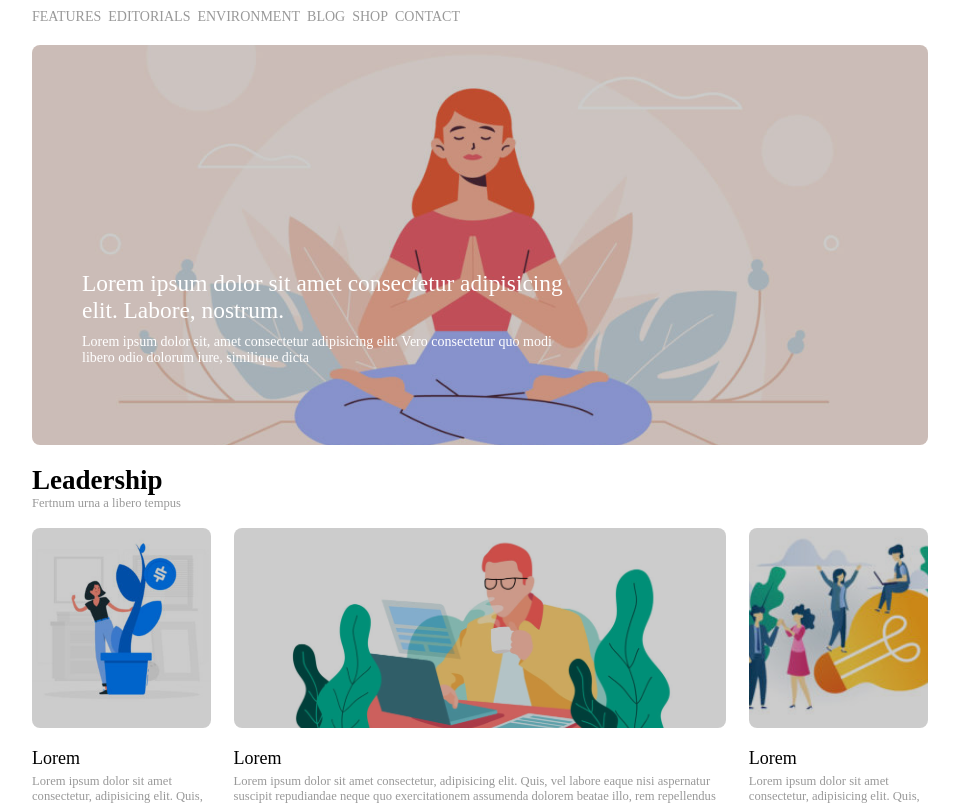
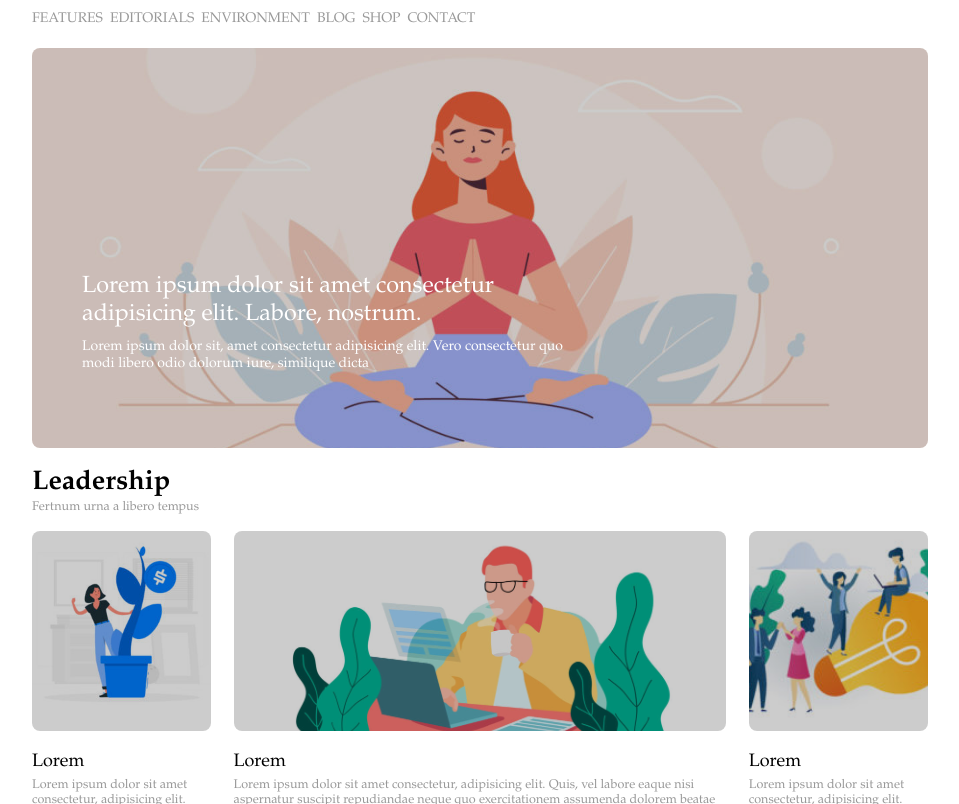
Before and after one commit to sargon17/htmlcss-wp, a plain HTML site: page index.html in a window 1280 px wide. Shown: the part 81-885 px from the top of the page, without its empty margins (160-1119 px from the left). Drawn offline with Linux system fonts and the light colour scheme.

Commit message:
commented css file

```diff
--- a/style/style.css
+++ b/style/style.css
@@ -1,164 +1,154 @@
-/* font */
-h2{
+* {
+  font-family: "Montserrat", "Garamond", "Trebuchet MS", "Lucida Sans Unicode",
+    "Lucida Grande", "Lucida Sans", Arial, sans-serif;
+}
+
+/* font general */
+h2 {
   font-size: 1.5em;
 }
-h3{
+h3 {
   font-weight: 400;
   margin: 5px 0;
 }
-h5{
+h5 {
   font-weight: 400;
   font-size: 18px;
 }
-h5>span{
+h5 > span {
   color: red;
   font-size: 1.3em;
 }
-p{
-    font-size: .7em;
+p {
+  font-size: 0.7em;
   color: #999;
 }
-/* font */
+/* / font */
 
-
-
-
-.content{
+.content {
   width: 70%;
-    /* height: 100vh; */
   margin: auto;
 }
-header{
-    min-height: 10vh;
-}
-.container{
+
+/* reusable component */
+.container {
   min-height: 30vh;
   border-radius: 8px;
   overflow: hidden;
 }
 
-ul{
+.margin-bottom {
+  margin-bottom: 20px;
+}
+/* reusable component */
+
+/* header + logo */
+header {
+  min-height: 10vh;
+}
+.logo-wrapper img {
+  width: 150px;
+  margin-top: 2px;
+}
+/* header + logo */
+
+/* navigation */
+nav {
+  margin: 15px auto 0 0;
+}
+ul {
   font-size: 0px;
 }
-
-.logo-wrapper img{
-    width: 150px;
-    margin-top:2px;
-}
-
-
-
-
-
-/* navigation */
-nav{
-    margin: 15px auto 0 0;
-}
-nav>ul li{
+nav > ul li {
   display: inline-block;
 }
-li>a{
+li > a {
   font-size: 14px;
   text-transform: uppercase;
   color: #999;
-    padding: .2em .5em;
+  padding: 0.2em 0.5em;
 }
-a:hover{
+a:hover {
   color: #444;
-    transition: .3s ease-out;
+  transition: 0.3s ease-out;
 }
-li a:first-child{
+li a:first-child {
   padding-left: 0;
 }
 /* / navigation */
 
-
-
-
-
 /* jumbo tron */
-.jumbo-tron{
+.jumbo-tron {
   height: 400px;
   background: url("../img/banner.jpg") center;
   background-size: cover;
 }
-
-.bg-dark{
+.bg-dark {
   width: 100%;
   height: 400px;
-    background: rgba(0,0,0,.2);
+  background: rgba(0, 0, 0, 0.2);
   padding: 225px 30px 30px 50px;
 }
-.bg-dark h1, .bg-dark p{
+.bg-dark h1,
+.bg-dark p {
   color: white;
   width: 60%;
 }
-.bg-dark h1{
+.bg-dark h1 {
   font-weight: 500;
   font-size: 1.3em;
   margin-bottom: 10px;
 }
-.bg-dark p{
+.bg-dark p {
   font-size: 14px;
 }
 /* / jumbo tron */
 
-
-
-
-
-/* blue container */
-.top-block{
+/*  leadership container */
+.top-block {
   height: 5vh;
 }
-
-.clearfix{
+.clearfix {
   min-height: 0;
 }
-
-.clearfix::after{
+.clearfix::after {
   content: "";
   clear: both;
   display: table;
   margin-bottom: 2%;
 }
-/* blue container */
-
-
-
-
+/* leadership  container */
 
 /* float blocks styling */
-.float-blocks{
-    /* height: 30vh; */
+.float-blocks {
   width: 20%;
   margin: 2.5% 2.5%;
 }
-.float-left{
+.float-left {
   float: left;
   margin-left: 0;
 }
-.float-right{
+.float-right {
   float: right;
   margin-right: 0;
 }
-.center{
+.center {
   width: 55%;
   margin: 2.5% 0;
 }
-
+/* / float blocks styling */
 
 /* column images */
-.img-column-1{
+.img-column-1 {
   background: url(../img/img-1.jpg) center;
 }
-.img-column-2{
+.img-column-2 {
   background: url(../img/banner-2.jpg) center;
 }
-.img-column-3{
+.img-column-3 {
   background: url(../img/img-3.jpg) center;
 }
-.img-column{
+.img-column {
   background-size: cover;
   width: 100%;
   height: 200px;
@@ -166,43 +156,9 @@ li a:first-child{
   overflow: hidden;
   margin-bottom: 20px;
 }
-
 /* / column images */
 
-
-
-/* float blocks styling */
-
-
-
-
-
-
-
-
-
-
-footer{
+footer {
   min-height: 5vh;
   text-align: center;
 }
-
-
-
-/* debug section: add a class="debug" to body to work */
-.debug .content{
-    border: 2px dotted rebeccapurple;
-}
-.debug .solve{
-    border: 2px dotted rebeccapurple;
-}
-/* debug section */
-
-
-
-
-
-/* reusable styles */
-.margin-bottom{
-    margin-bottom: 20px;
-}
```
Lines whose indentation alone changed are shown as unchanged.
